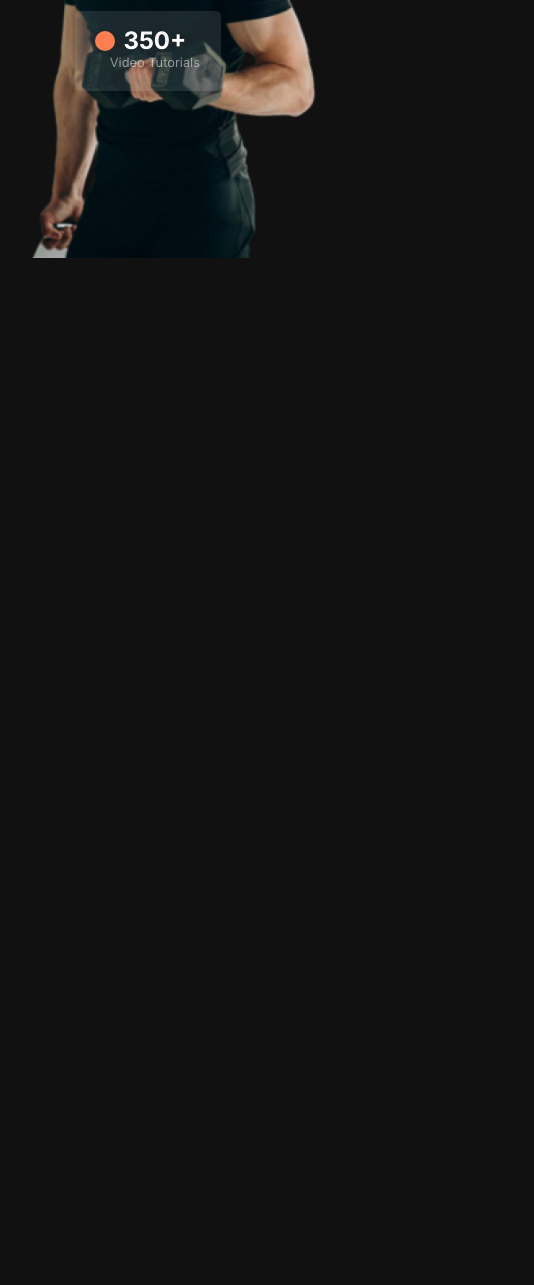
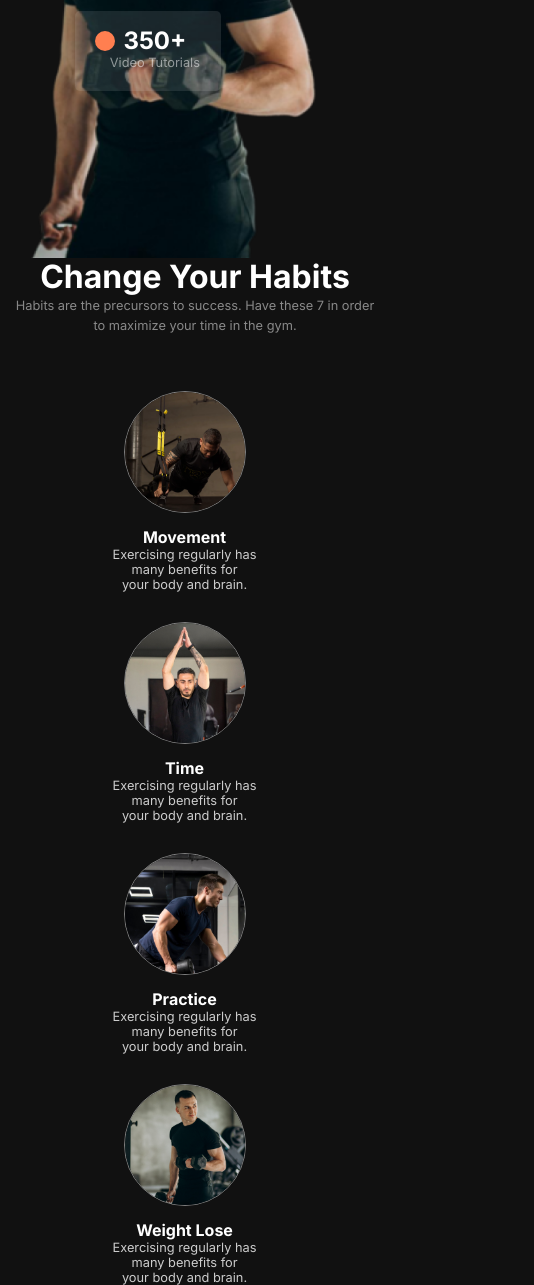
Before and after one commit to Suchana038/B10A2, a plain HTML site: page index.html in a window 390 px wide. Shown: the part 764-2049 px from the top of the page, 534 px wide, since content can reach past the window. Before the commit the page ends 1026 px from the top, so only its background shows below. Drawn offline with Linux system fonts and the light colour scheme; a web font is replaced by a local one.

Commit message:
Habit Section Done

```diff
--- a/index.html
+++ b/index.html
@@ -57,6 +57,36 @@
     </div>
 </section>
     <!-- Banner Section End -->
-
+   <!-- Habit Section Start -->
+    <section class="habit-container">
+        <div class="habit-content">
+          <h2 class="habit-heading">Change Your Habits</h2>
+          <p class="habit-para">Habits are the precursors to success. Have these 7 in order to maximize your time in the gym.
+        </p>
+        </div>
+        <div class="image-container">
+             <div class="img-card">
+                <img src="./images/image 3.png" alt="">
+                <h3>Movement</h3>
+                <p>Exercising regularly has <br>many benefits for<br> your body and brain.</p>
+            </div>
+            <div class="img-card">
+                <img src="./images/image 2.png" alt="">
+                <h3>Time</h3>
+                <p>Exercising regularly has<br> many benefits for<br> your body and brain.</p>
+            </div>
+             <div class="img-card">
+                <img src="./images/image 4.png" alt="">
+                <h3>Practice</h3>
+                <p>Exercising regularly has <br>many benefits for <br>your body and brain.</p>
+            </div>
+             <div class="img-card">
+                <img src="./images/image 5.png" alt="">
+                <h3>Weight Lose</h3>
+                <p>Exercising regularly has<br> many benefits for <br>your body and brain.</p>
+            </div>
+        </div>
+    </section>
+    <!-- Habit Section End -->
 </body>
 </html>
--- a/style.css
+++ b/style.css
@@ -148,7 +148,49 @@ padding-left: 6rem;
       bottom: 3%;
       left:3%;
     }
+    /* habit ssection start */
+    .habit-content{
+      text-align: center;
+      margin-top: 70px;
+    }
+     .habit-heading{
+      font-size: 2rem;
+      font-weight: bold;
+      color: rgb(255, 255, 255);
+     }
+     .habit-para{
+       font-size: 0.8rem;
+       color: rgba(255, 255, 255, 0.5);
+     }
+     .image-container{
+      display: flex;
+      justify-content: space-around;
+       width: 60%;
+      height: 715px;
+        margin-left: 300px;
+        margin-top: 40px;
+     }
+     .img-card{
+      text-align: center;
+      margin: 15px;
 
+     }
+     .img-card img{
+      border: 1px solid gray;
+      width: 120px;
+      height: 120px;
+      border-radius: 50%;
+      object-fit: cover;
+     }
+     .img-card h3{
+      margin-top: 10px;
+      font-size: 1rem;
+     }
+     .img-card p {
+        font-size: 0.8rem;
+        color: #ccc;
+     }
+     /* habit section end */
 
 
 
@@ -164,6 +206,7 @@ padding-left: 6rem;
         display: block;
         color: aliceblue;
         font-size:1.5rem;
+
     }
     .navfit{
         margin-left: -6rem;
@@ -203,6 +246,23 @@ padding-top: 15px;
 
 
     }
+    /* habit section start */
+    .habit-content{
+     margin-top: -5px;
+    }
+    .habit-para{
+      margin-left: 15px;
+      margin-right: 15px;
+      line-height: 20px;
+    }
+    .image-container{
+      display: flex;
+      flex-direction: column;
+    }
+      .img-card{
+         margin-left: -450px;
+      }
+      /* habit section end */
 
 
     }
```
